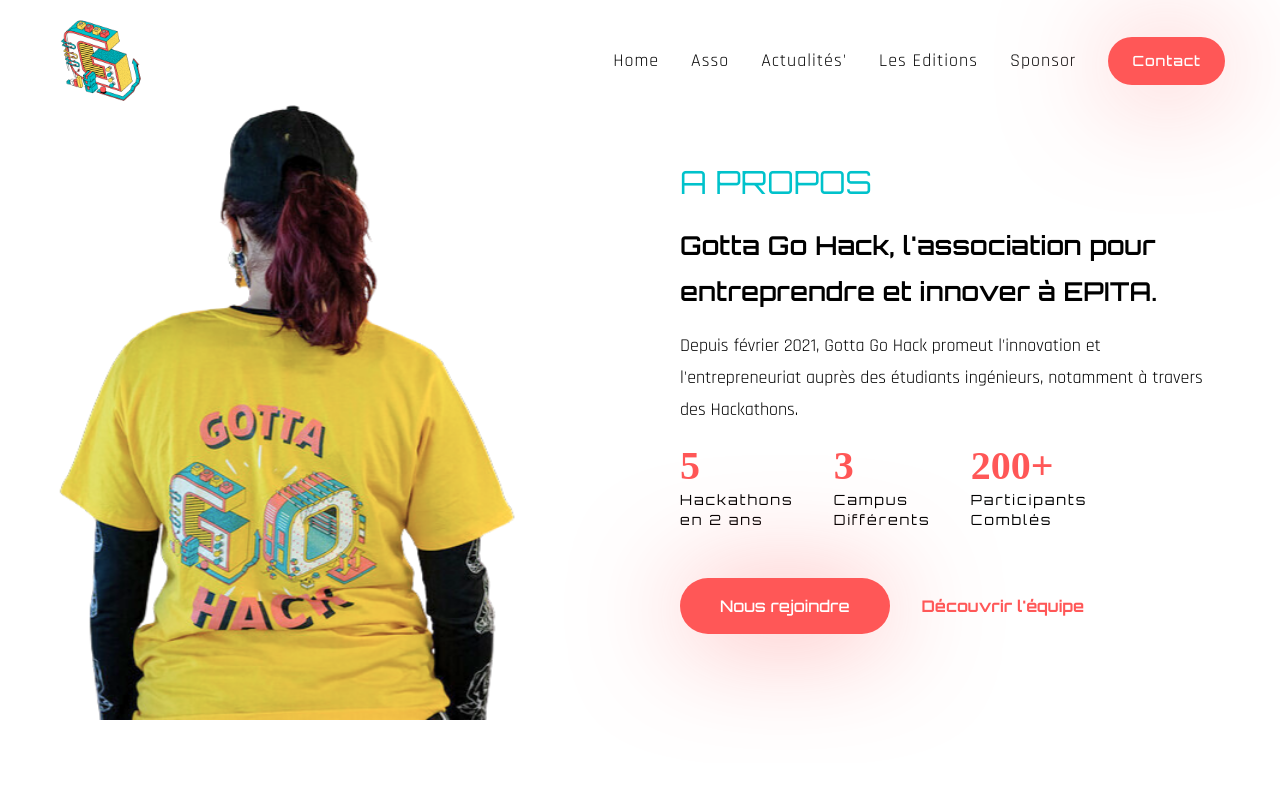
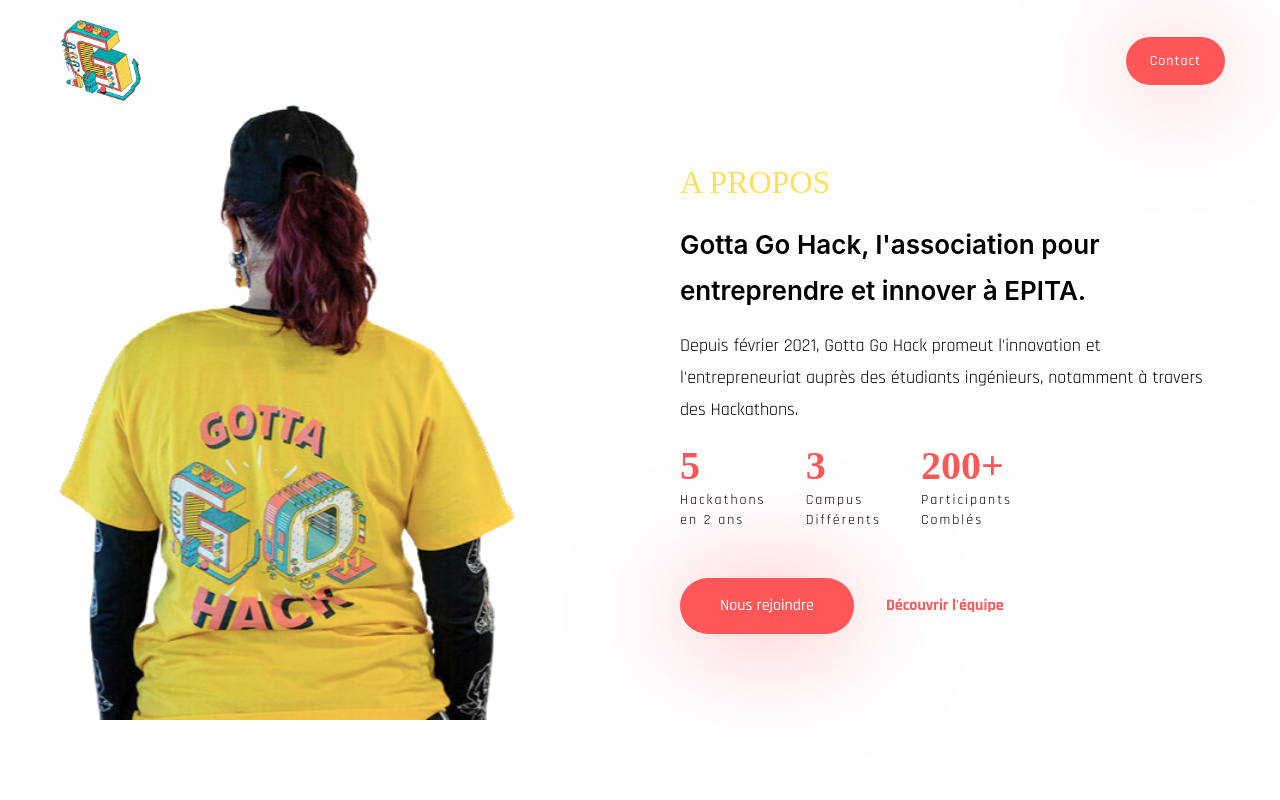
Before and after one commit to jeannemorin/ggh-website-rebuild, a React (Create React App) app: page /about in a window 1280 px wide. Shown: the top 800 px of the page. Built offline with nearby package versions, Linux system fonts and the light colour scheme; a web font is replaced by a local one.

Commit message:
style sheet reword

```diff
--- a/src/components/Style.js
+++ b/src/components/Style.js
@@ -5,10 +5,10 @@ const Style = () => {
     return (
         <div classname='container mx-auto'>
             <div classname='flex justify-start py--'>
-                <h1 classname='h1'>Ceci est un titre H1</h1>
-                <h2 classname='h2'>Ceci est un titre H2</h2>
-                <h3 classname='h3'>Ceci est un titre H3</h3>
-                <body classname='body'>Ceci est un coprs de texte</body>
+                <h1 className='h1'>Ceci est un titre H1</h1>
+                <h2 className='h2'>Ceci est un titre H2</h2>
+                <h3 className='h3'>Ceci est un titre H3</h3>
+                <body className='body'>Ceci est un coprs de texte</body>
             </div>
         </div>
     )
--- a/src/index.css
+++ b/src/index.css
@@ -43,18 +43,21 @@
 }
 
 .text-accent {
-  color:#00C2CB
+  color:#FFDE59
 }
 
 @layer base {
   body {
-    @apply font-secondary text-lg leading-8 text-black;
+    @apply font-primary text-lg leading-8 text-black;
+  }
+  .h1 {
+    @apply font-primary font-bold leading-[0.8] text-[70px] uppercase mb-6;
   }
   .h2 {
-    @apply font-primary text-[32px] mb-6 tracking-[10%] uppercase;
+    @apply font-tertiary text-[32px] mb-6 tracking-[10%] uppercase text-blue;
   }
   .h3 {
-    @apply font-primary font-semibold text-[26px] mb-6 leading-[46px];
+    @apply font-secondary font-semibold text-[26px] mb-6 leading-[46px];
   }
   .btn {
     @apply rounded-full font-primary text-white font-medium;
--- a/tailwind.config.js
+++ b/tailwind.config.js
@@ -2,8 +2,8 @@ module.exports = {
   content: ['./src/**/*.{js,jsx,ts,tsx}'],
   theme: {
     fontFamily: {
-      primary: 'Orbitron',
-      secondary: 'Rajdhani',
+      primary: 'Rajdhani',
+      secondary: 'Inter',
       tertiary: 'Aldrich',
     },
     container: {
@@ -19,8 +19,12 @@ module.exports = {
     },
     extend: {
       colors: {
-        primary: '#0a0a0a',
-        accent: '#B809C3',
+        blue: '#00C2CB',
+        red: '#FF5757',
+        yellow: '#FFDE59',
+        grey: '#2A2E30',
+        primary: '#fefefe',
+        accent: '#ff5757',
       },
       backgroundImage: {
         about: "url('./assets/about.png')",
```
